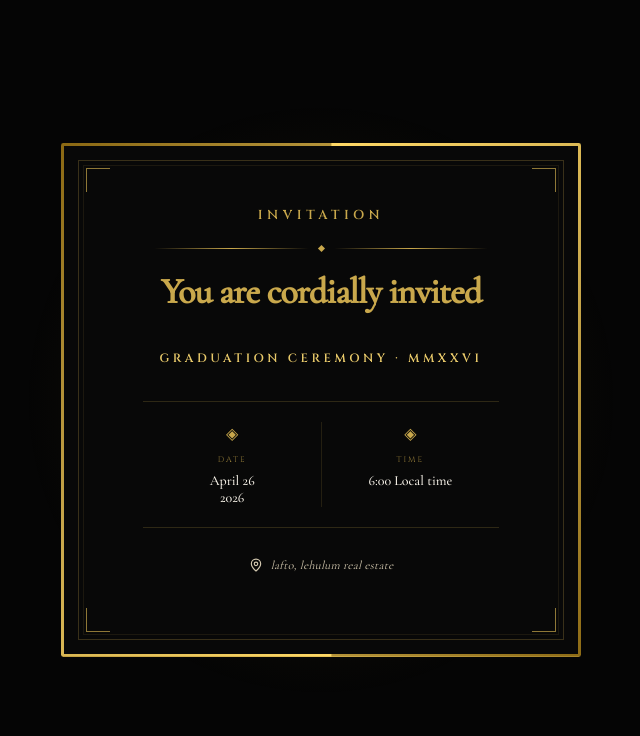
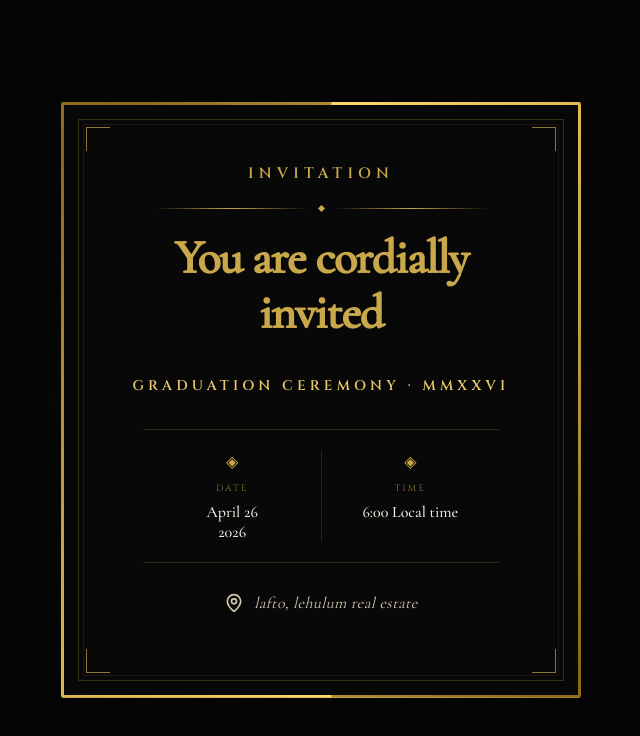
Before and after one commit to daggix02-m/invitation-, a Next.js app: page / in a window 1280 px wide. Shown: the top 736 px of the page, without its empty margins (319-959 px from the left). Built offline with nearby package versions, Linux system fonts and the light colour scheme.

Commit message:
Increase invitation and location text sizing

```diff
--- a/app/page.tsx
+++ b/app/page.tsx
@@ -96,7 +96,7 @@ export default function Home() {
                   fontFamily: 'var(--font-cinzel), Cinzel, serif',
                 }}
               >
-                <span className="text-[13px] font-semibold tracking-[0.35em] text-[#C9A84C] uppercase">
+                <span className="text-[15px] font-semibold tracking-[0.35em] text-[#C9A84C] uppercase">
                   INVITATION
                 </span>
               </div>
@@ -132,7 +132,7 @@ export default function Home() {
                   pauseMs={2600}
                   autoStart={true}
                   loop={false}
-                  textClass="text-2xl sm:text-3xl md:text-4xl font-semibold tracking-tight text-[#C9A84C]"
+                  textClass="text-3xl sm:text-4xl md:text-5xl font-semibold tracking-tight text-[#C9A84C]"
                   dudClass="text-[#C9A84C]/40"
                 />
               </div>
@@ -145,7 +145,7 @@ export default function Home() {
                   fontFamily: 'var(--font-cinzel), Cinzel, serif',
                 }}
               >
-                <span className="text-[12px] font-semibold tracking-[0.3em] text-[#E8C96A] uppercase">
+                <span className="text-[14px] font-semibold tracking-[0.3em] text-[#E8C96A] uppercase">
                   Graduation Ceremony · MMXXVI
                 </span>
               </div>
@@ -163,13 +163,13 @@ export default function Home() {
                 <div className="flex flex-col items-center gap-1.5 px-2.5">
                   <div className="text-base text-[#C9A84C] mb-0.5">◈</div>
                   <div
-                    className="text-[8px] tracking-[0.25em] text-[#C9A84C] uppercase opacity-70"
+                    className="text-[9px] tracking-[0.25em] text-[#C9A84C] uppercase opacity-70"
                     style={{ fontFamily: 'var(--font-cinzel), Cinzel, serif' }}
                   >
                     Date
                   </div>
                   <div
-                    className="text-[14px] font-medium text-[#F7F2E8] text-center leading-tight"
+                    className="text-[16px] font-medium text-[#F7F2E8] text-center leading-tight"
                     style={{ fontFamily: 'var(--font-cormorant), Cormorant Garamond, serif' }}
                   >
                     April 26<br/>2026
@@ -183,13 +183,13 @@ export default function Home() {
                 >
                   <div className="text-base text-[#C9A84C] mb-0.5">◈</div>
                   <div
-                    className="text-[8px] tracking-[0.25em] text-[#C9A84C] uppercase opacity-70"
+                    className="text-[9px] tracking-[0.25em] text-[#C9A84C] uppercase opacity-70"
                     style={{ fontFamily: 'var(--font-cinzel), Cinzel, serif' }}
                   >
                     Time
                   </div>
                   <div
-                    className="text-[14px] font-medium text-[#F7F2E8] text-center leading-tight"
+                    className="text-[16px] font-medium text-[#F7F2E8] text-center leading-tight"
                     style={{ fontFamily: 'var(--font-cormorant), Cormorant Garamond, serif' }}
                   >
                     6:00 Local time
@@ -202,13 +202,13 @@ export default function Home() {
                 href="https://maps.app.goo.gl/bH3Kh7YvNnj6mc6Y9"
                 target="_blank"
                 rel="noopener noreferrer"
-                className="flex items-center gap-2 mb-8 text-[12px] italic text-[#D4C9B0] tracking-wide transition-all duration-200 hover:text-[#FFD966] hover:opacity-85"
+                className="flex items-center gap-2.5 mb-8 text-[16px] italic text-[#D4C9B0] tracking-wide transition-all duration-200 hover:text-[#FFD966] hover:opacity-85"
                 style={{
                   fontFamily: 'var(--font-cormorant), Cormorant Garamond, serif',
                   animation: 'fadeUp 1.2s 750ms cubic-bezier(0.22, 1, 0.36, 1) both, bounce 1.6s ease-in-out 2s infinite',
                 }}
               >
-                <MapPin className="w-3.5 h-3.5" />
+                <MapPin className="w-5 h-5" />
                 lafto, lehulum real estate
               </a>
 
```
